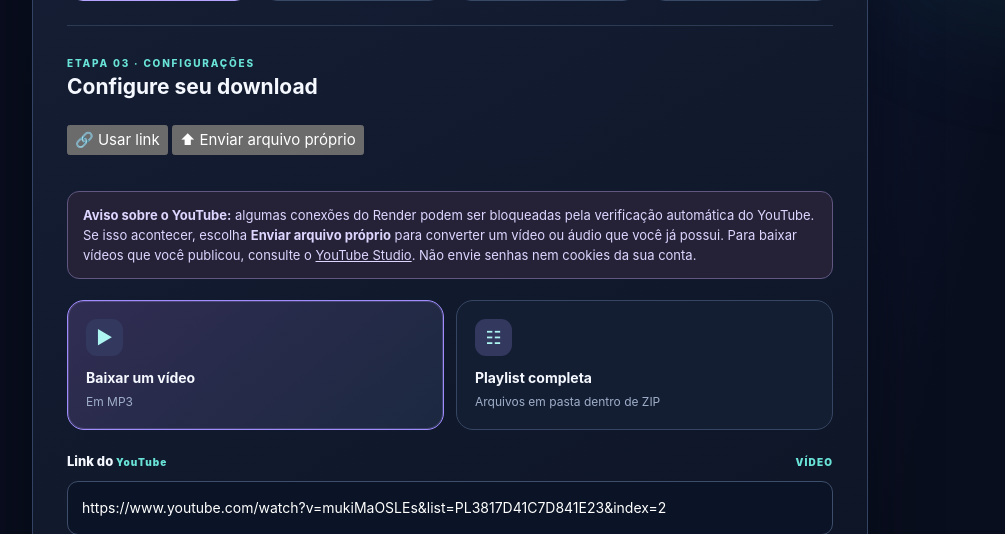
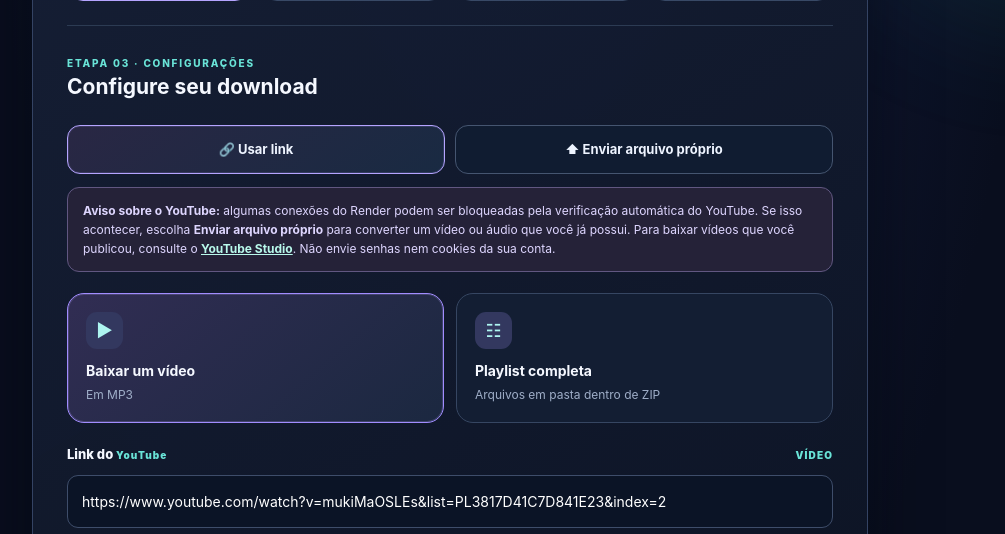
Before and after one commit to franaap2014-ai/wave-downloder, a Flask app: page / in a window 1280 px wide. Shown: the part 768-1302 px from the top of the page, without its empty margins (190-1195 px from the left). Run offline with Flask 3, Linux system fonts and the light colour scheme; some libraries are stand-ins or nearby versions.

Commit message:
Estiliza opções de link e upload para contornar dependência de downloads remotos

```diff
--- a/static/style.css
+++ b/static/style.css
@@ -26,3 +26,15 @@ main{max-width:880px;margin:auto;padding:10px 22px 38px}.hero{text-align:center;
 .field input[type=url]{width:100%;background:#0b1426;border:1px solid #3e4d6a;border-radius:11px;color:#fff;outline:none;padding:15px 14px;font-size:14px}
 .example-row{margin-top:8px}
 @media(max-width:650px){.platform-grid{grid-template-columns:repeat(2,1fr)}.platform-choice{min-height:94px}.format-choice{padding:13px;gap:10px}.format-logo{width:43px;height:43px;font-size:24px}.format-choice strong{font-size:19px}.mode-tiles{grid-template-columns:1fr 1fr}.tile{padding:10px}.tile strong{font-size:12px}}
+
+
+/* Escolha entre conversão por link e por arquivo próprio (fallback seguro). */
+.source-switch{display:grid;grid-template-columns:1fr 1fr;gap:10px}
+.source-option{border:1px solid #455570;border-radius:13px;background:#101c31;color:#eef4ff;padding:13px 11px;font-size:13px;font-weight:750;text-align:center;transition:border-color .15s,background .15s}
+.source-option:hover:not(:disabled){border-color:#beaaff}
+.source-option.selected{border-color:#b5a4ff;background:linear-gradient(145deg,#292744,#192a42);box-shadow:inset 0 0 0 1px #ac9dff27}
+.source-option:disabled{opacity:.55;cursor:not-allowed}
+.source-option:focus-visible{outline:2px solid #e1d9ff;outline-offset:2px}
+#youtubeServerNote{margin-top:-8px;font-size:12px;line-height:1.6}
+#youtubeServerNote a{color:#b8f9eb;font-weight:700}
+@media(max-width:480px){.source-option{font-size:12px;padding:12px 8px}}
```
